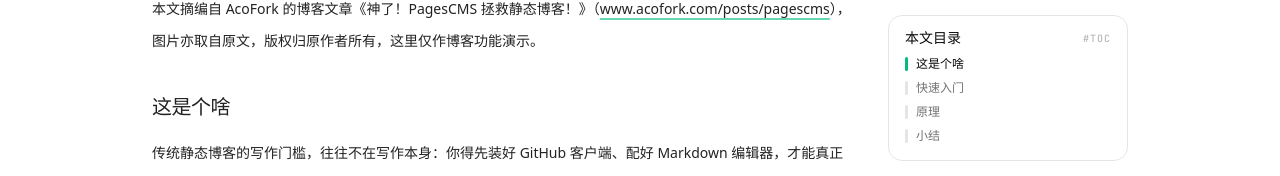
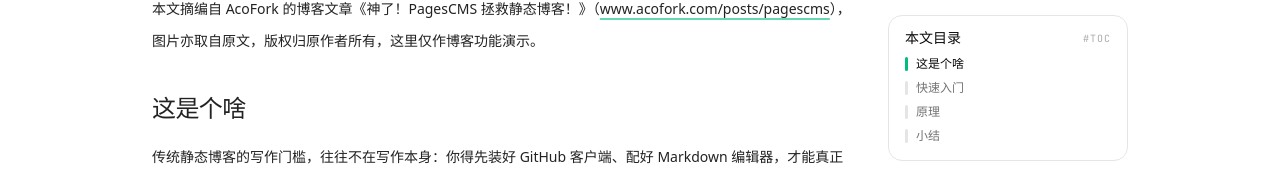
Before and after one commit to HanHanWeb/homepage, a Next.js app: page /blog/demo in a window 1280 px wide. Shown: the part 255-431 px from the top of the page. Built offline with nearby package versions, Linux system fonts and the light colour scheme; a small style sheet from the web is missing; a web font is replaced by a local one.

Commit message:
style: 文章章节标题字号 text-xl 调整为 text-2xl

```diff
--- a/src/components/blog/post-view.tsx
+++ b/src/components/blog/post-view.tsx
@@ -180,7 +180,7 @@ export function PostView({ post }: { post: Post }) {
                     key={i}
                     id={showToc ? `toc-b-${i}` : undefined}
                     data-toc={showToc ? "" : undefined}
-                    className="font-serif-song mt-9 scroll-mt-24 text-xl tracking-tight"
+                    className="font-serif-song mt-9 scroll-mt-24 text-2xl tracking-tight"
                   >
                     {b.text}
                   </h2>
```
